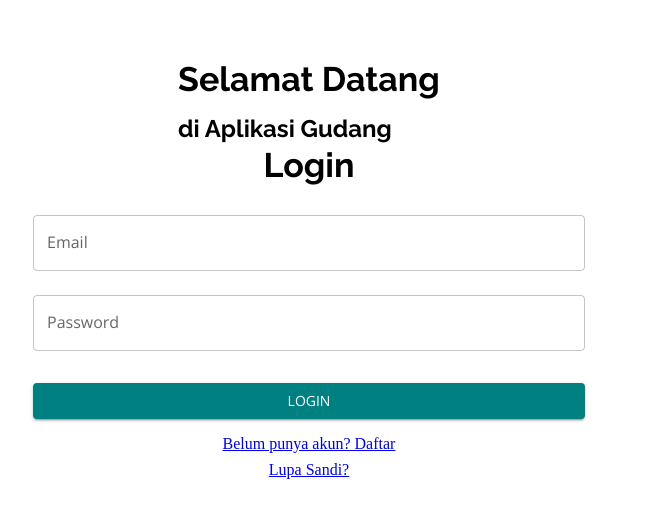
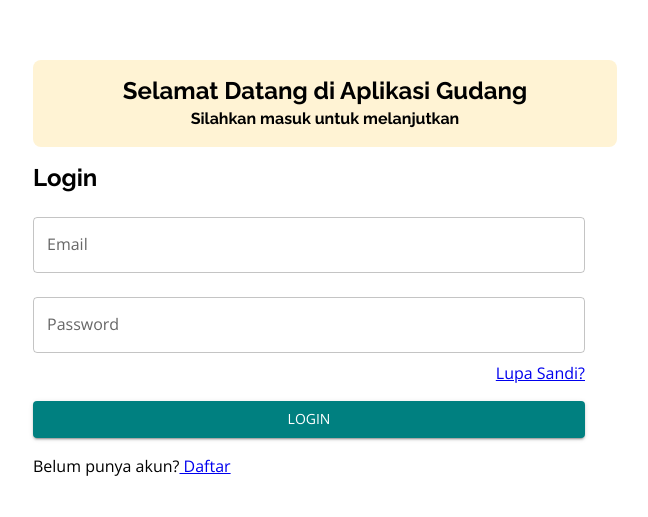
Before and after one commit to azizsiberu/warehouse-frontend, a React (Create React App) app: page /login in a window 1280 px wide. Shown: the part 139-656 px from the top of the page, without its empty margins (331-979 px from the left). Built offline with nearby package versions, Linux system fonts and the light colour scheme.

Commit message:
Menambahkan beberapa revisi di otentikasi

```diff
--- a/src/components/auth/Login.js
+++ b/src/components/auth/Login.js
@@ -17,15 +17,24 @@ const Login = () => {
       <Box
         display="flex"
         flexDirection="column"
-        alignItems="center"
         justifyContent="center"
         height="100vh"
       >
-        <Box >
-        <Typography variant='h4' gutterBottom>
-          Selamat Datang
+        <Box sx={{
+          display:"flex",
+          width:"100%",
+          flexDirection:"column",
+          justifyContent:"center",
+          alignItems:"center",
+          backgroundColor:"#FFF3D4",
+          p:2,
+          borderRadius:2,
+          mb:2,
+        }} >
+        <Typography variant='h4'>
+          Selamat Datang di Aplikasi Gudang
         </Typography>
-        <Typography variant='h5'>di Aplikasi Gudang</Typography>
+        <Typography variant='h6'> Silahkan masuk untuk melanjutkan</Typography>
         </Box>
 
         <Typography variant="h4" gutterBottom>
@@ -49,23 +58,23 @@ const Login = () => {
           value={password}
           onChange={(e) => setPassword(e.target.value)}
         />
+        <Typography variant='body1' textAlign={"right"}>
+        <Link to="#" onClick={() => console.log('Forgot Password Clicked')}>
+            Lupa Sandi?
+          </Link>
+        </Typography>
         <Button
           variant="contained"
           color="primary"
           onClick={handleLogin}
           fullWidth
-          sx={{ mt: 3 }}
+          sx={{ mt: 2, mb:2, }}
         >
           Login
         </Button>
-        <Box mt={2}>
-          <Link to="/register">Belum punya akun? Daftar</Link>
-        </Box>
-        <Box mt={1}>
-          <Link to="#" onClick={() => console.log('Forgot Password Clicked')}>
-            Lupa Sandi?
-          </Link>
-        </Box>
+        <Typography variant='body1' >Belum punya akun?
+          <Link to="/register"> Daftar</Link>
+          </Typography>
       </Box>
     </Container>
   );
--- a/src/components/auth/Register.js
+++ b/src/components/auth/Register.js
@@ -56,13 +56,13 @@ const Register = () => {
           color="primary"
           onClick={handleRegister}
           fullWidth
-          sx={{ mt: 3 }}
+          sx={{ mt: 2, mb:2 }}
         >
           Daftar
         </Button>
-        <Box mt={2}>
-          <Link to="/login">Sudah punya akun? Masuk</Link>
-        </Box>
+        <Typography variant='body1'>Sudah punya akun?
+          <Link to="/login"> Masuk</Link>
+        </Typography>
       </Box>
     </Container>
   );
--- a/src/theme/theme.js
+++ b/src/theme/theme.js
@@ -27,38 +27,47 @@ const theme = createTheme({
     h1: {
       fontFamily: 'Raleway',
       fontWeight: 700,
+      fontSize: '2.5rem', // Ukuran font untuk h1
     },
     h2: {
       fontFamily: 'Raleway',
       fontWeight: 700,
+      fontSize: '2rem', // Ukuran font untuk h2
     },
     h3: {
       fontFamily: 'Raleway',
       fontWeight: 700,
+      fontSize: '1.75rem', // Ukuran font untuk h3
     },
     h4: {
       fontFamily: 'Raleway',
       fontWeight: 700,
+      fontSize: '1.5rem', // Ukuran font untuk h4
     },
     h5: {
       fontFamily: 'Raleway',
       fontWeight: 700,
+      fontSize: '1.25rem', // Ukuran font untuk h5
     },
     h6: {
       fontFamily: 'Raleway',
       fontWeight: 700,
+      fontSize: '1rem', // Ukuran font untuk h6
     },
     subtitle1: {
       fontFamily: 'Open Sans',
       fontWeight: 400,
+      fontSize: '1rem', // Ukuran font untuk subtitle1
     },
     body1: {
       fontFamily: 'Open Sans',
       fontWeight: 400,
+      fontSize: '1rem', // Ukuran font untuk body1
     },
     body2: {
       fontFamily: 'Open Sans',
       fontWeight: 400,
+      fontSize: '0.875rem', // Ukuran font untuk body2
     },
   },
 });
```
